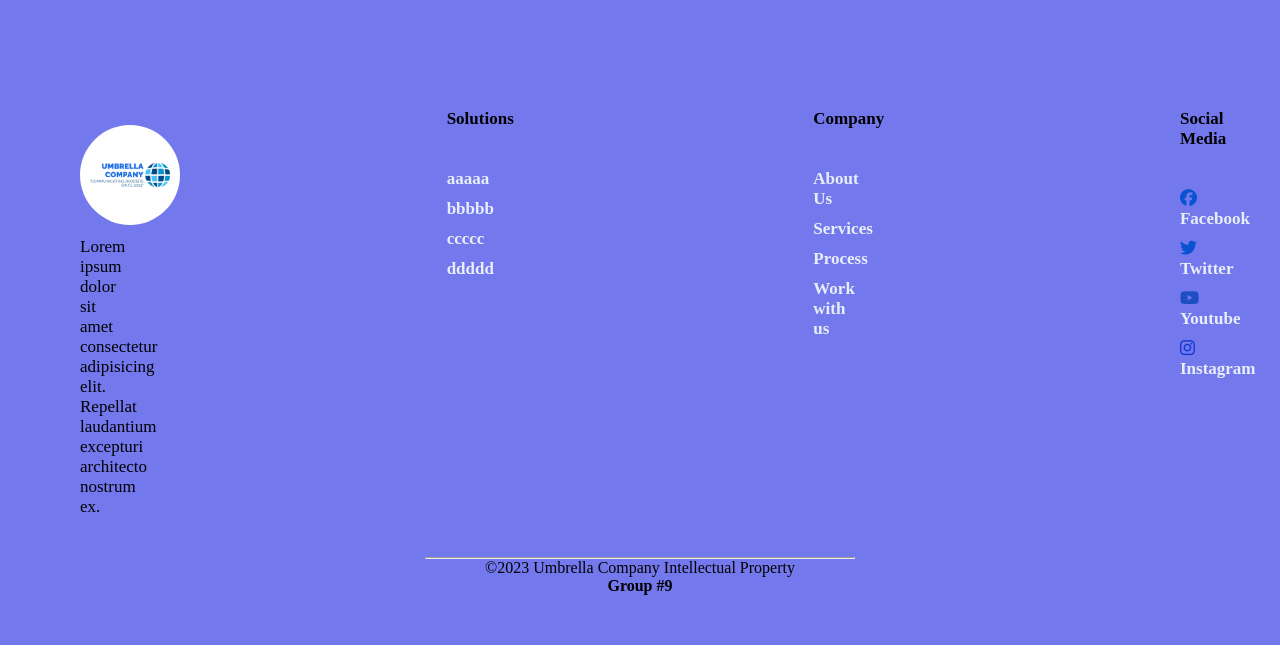
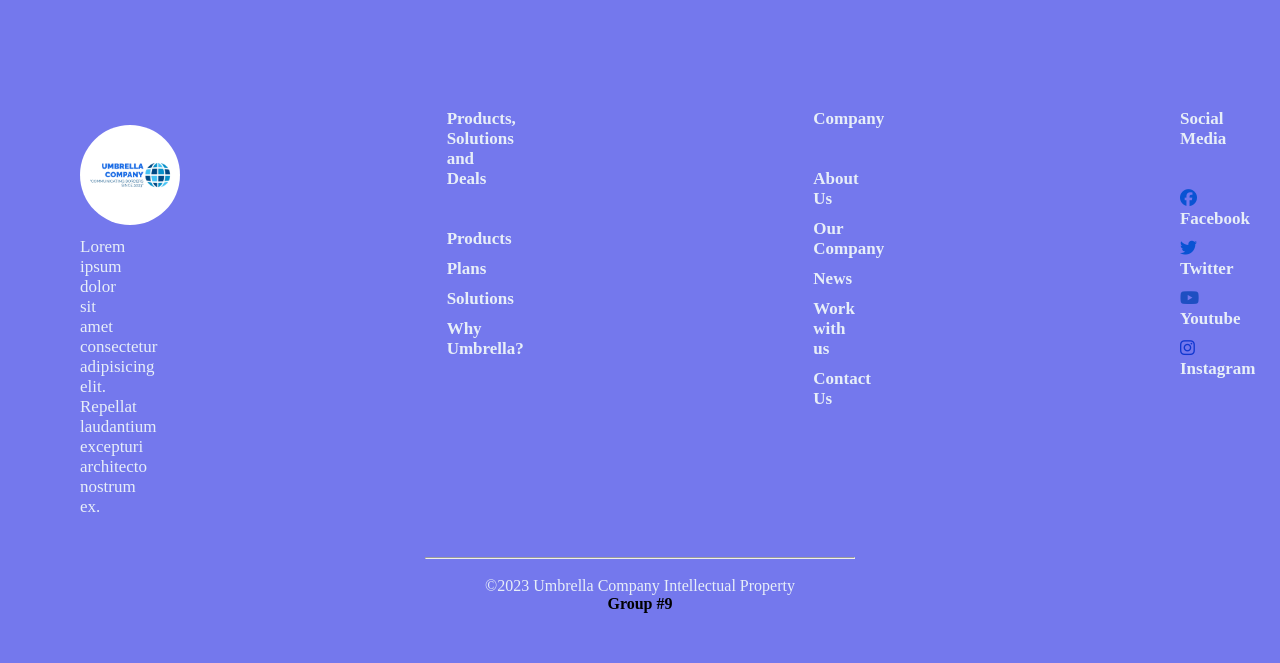
Before and after one commit to dantecosme/Team-9-Project, a plain HTML site: page index.html in a window 1280 px wide. Shown: the part 952-1615 px from the top of the page. Drawn offline with Linux system fonts and the light colour scheme.

Commit message:
adding social media to the footer

```diff
--- a/index.html
+++ b/index.html
@@ -69,36 +69,37 @@
         </div>
 
         <div class="box-footer">
-          <h4>Solutions</h4>
-          <a href="#">aaaaa</a>
-          <a href="#">bbbbb</a>
-          <a href="#">ccccc</a>
-          <a href="#">ddddd</a>
+          <h4>Products, Solutions and Deals</h4>
+          <a href="#">Products</a>
+          <a href="#">Plans</a>
+          <a href="#">Solutions</a>
+          <a href="#">Why Umbrella?</a>
         </div>
 
         <div class="box-footer">
           <h4>Company</h4>
           <a href="./about.html">About Us</a>
-          <a href="#">Services</a>
-          <a href="#">Process</a>
+          <a href="#">Our Company</a>
+          <a href="#">News</a>
           <a href="#">Work with us</a>
+          <a href="#">Contact Us</a>
         </div>
 
         <div class="box-footer">
           <h4>Social Media</h4>
-          <a href="#">
+          <a href="https://www.facebook.com/">
             <i class="fa-brands fa-facebook fa-beat" style="color: #0953d3"></i>
             Facebook</a
           >
-          <a href="#">
+          <a href="https://www.twitter.com/">
             <i class="fa-brands fa-twitter fa-beat" style="color: #0953d3"></i>
             Twitter</a
           >
-          <a href="#">
+          <a href="https://www.youtube.com/">
             <i class="fa-brands fa-youtube fa-beat" style="color: #1e4fc2"> </i>
             Youtube</a
           >
-          <a href="#">
+          <a href="https://www.instagram.com/">
             <i
               class="fa-brands fa-instagram fa-beat"
               style="color: #1137d0"
--- a/resources/css/style.css
+++ b/resources/css/style.css
@@ -80,6 +80,8 @@ footer{
     margin-top: 20px;
     font-size: 17px;
     font-weight: 400;
+    color: rgba(241, 248, 248, 0.921);
+
 }
 .box-footer h4{
     margin-bottom: 30px;
@@ -103,6 +105,11 @@ footer{
     text-align: center;
     padding: 0 2.5rem;
 }
+.box-copyright p{
+    margin-top: 1.15rem;
+    color: rgba(241, 248, 248, 0.921);
+}
 .box-copyright hr{
     height: 0.03rem;
+
 }
```
